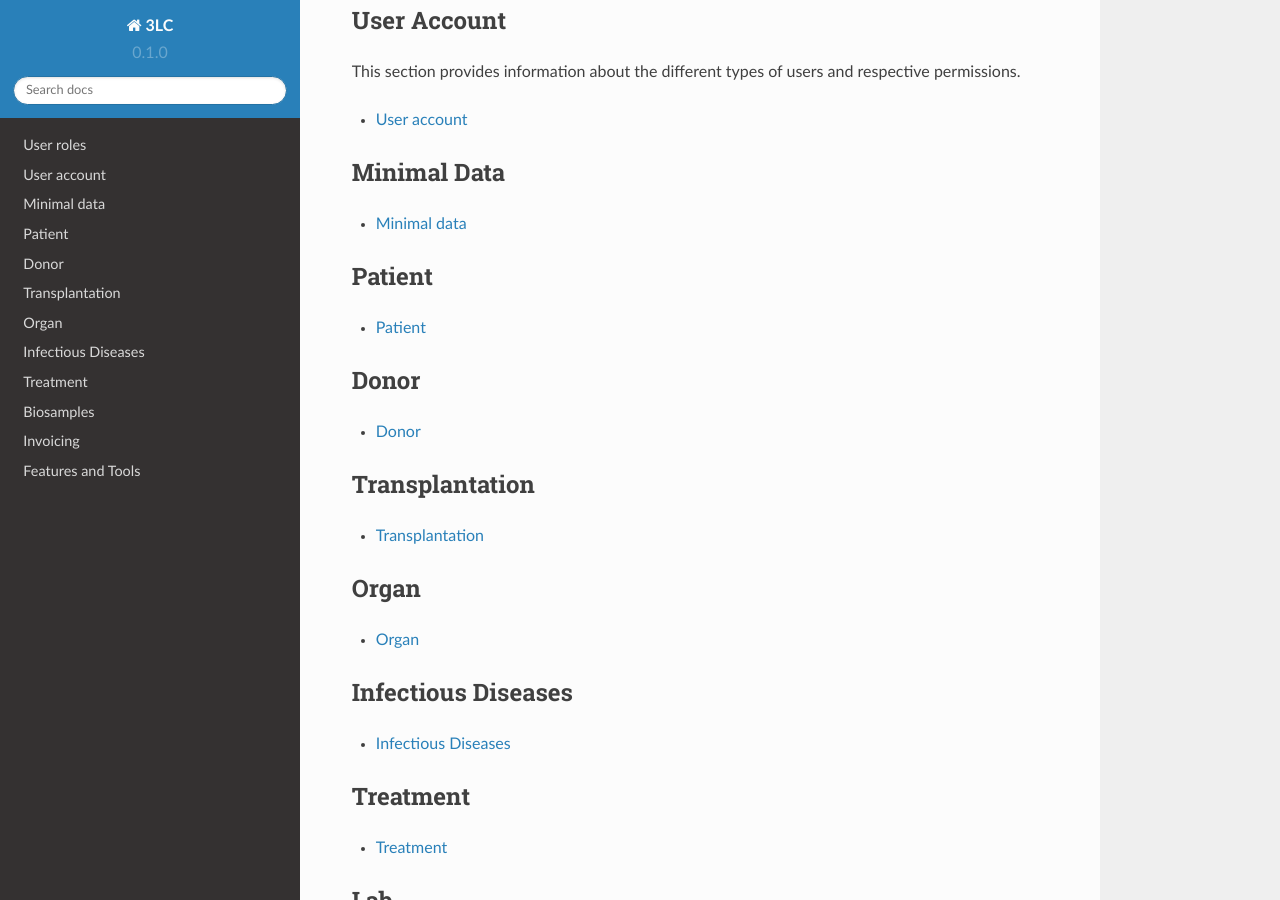
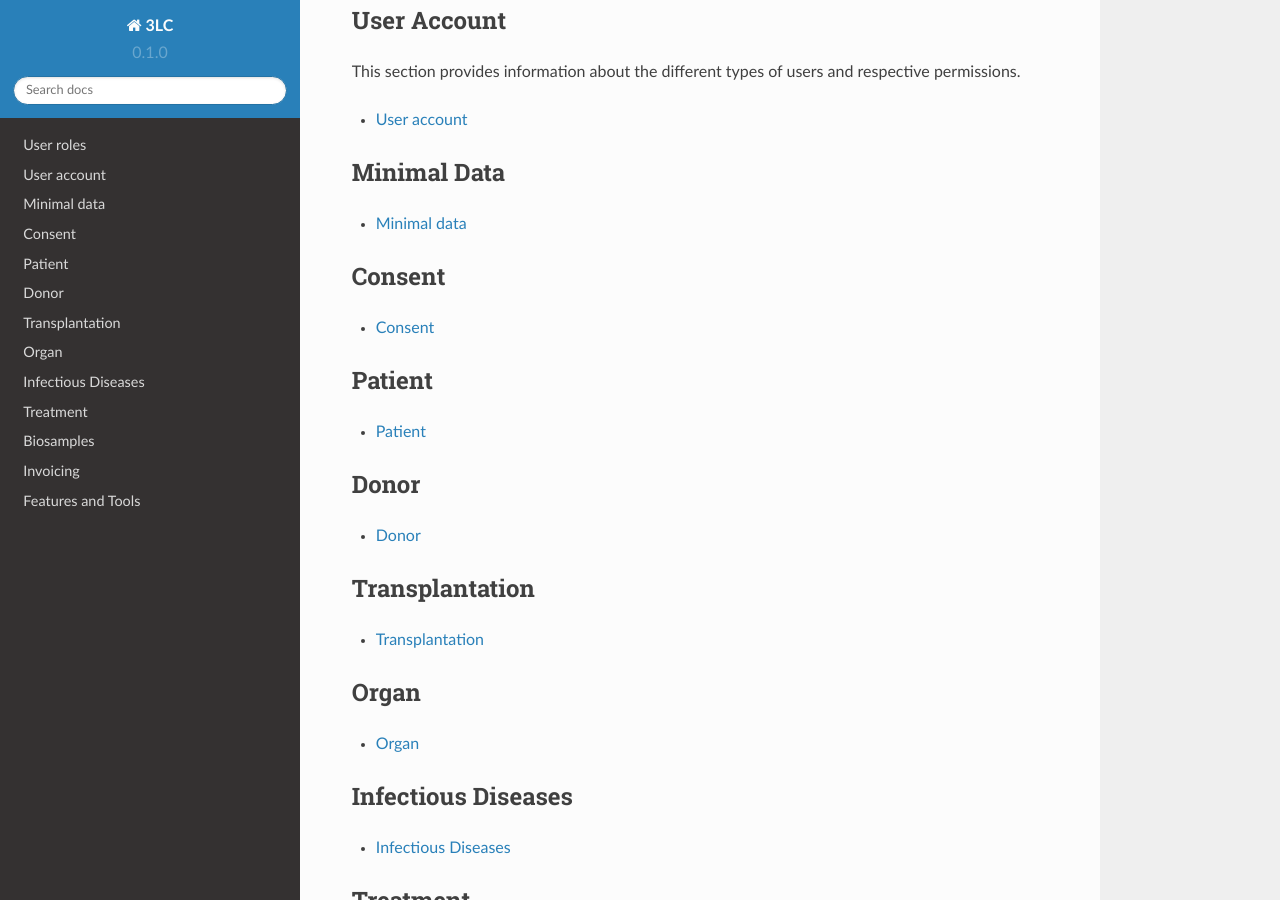
Before and after one commit to swiss-transplant-cohort-study/3LC-user-manual, a Sphinx documentation site: the page built from docs/source/index.rst, in a window 1280 px wide and 900 px high, scrolled down 686 px. Built offline with Sphinx 7.4.7 and the Read the Docs theme 2.0.0, drawn with Linux system fonts in a browser that asks for light colours.

Commit message:
Update index.rst

```diff
--- a/docs/source/index.rst
+++ b/docs/source/index.rst
@@ -45,6 +45,13 @@ Minimal Data
    :maxdepth: 1
 
    minimal
+
+Consent
+**********
+.. toctree::
+   :maxdepth: 1
+
+   consent
 
 Patient
 **********
```
